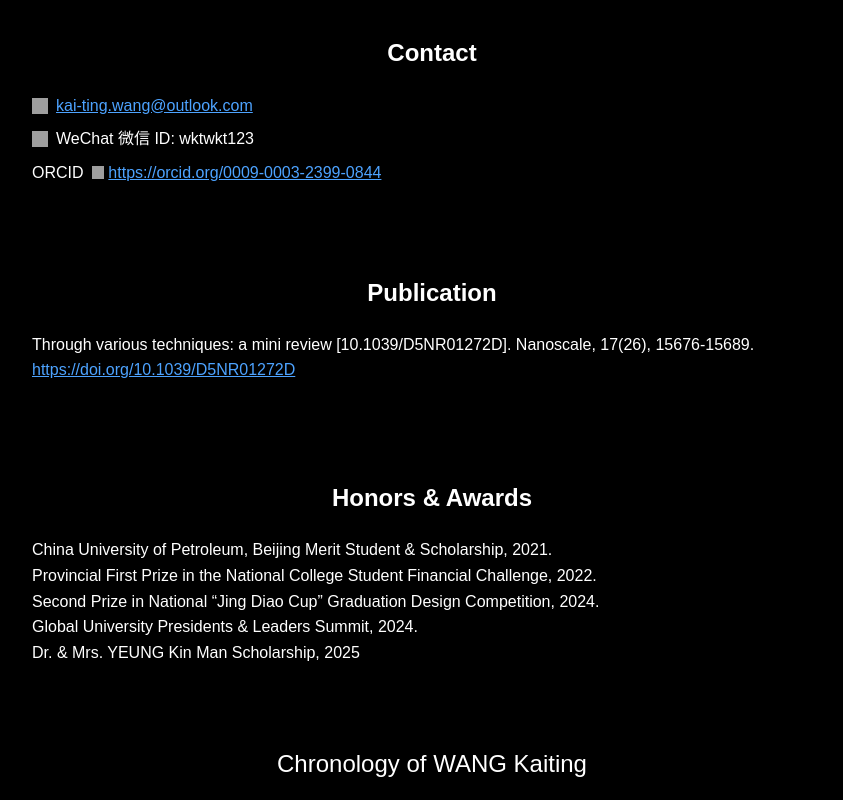
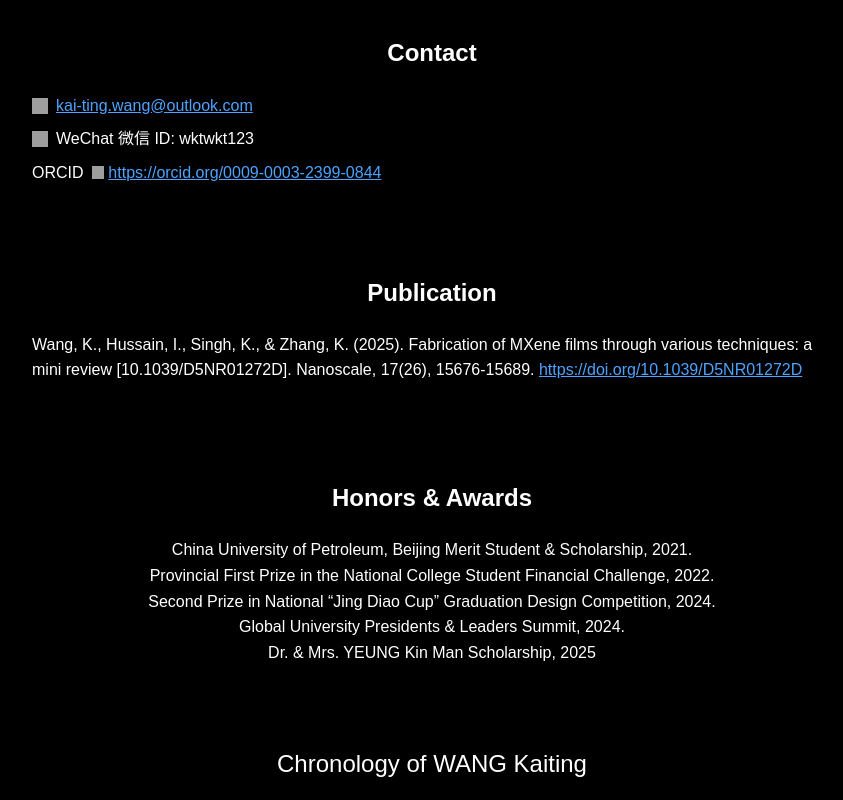
Before and after one commit to kaitingwang1002/kaitingwang1002.github.io, a plain HTML site: page index.html in a window 1280 px wide. Shown: the part 782-1582 px from the top of the page, without its empty margins (208-1051 px from the left). Drawn offline with Linux system fonts and the light colour scheme; grey boxes are pictures that could not be loaded.

Commit message:
Update index.html

```diff
--- a/index.html
+++ b/index.html
@@ -113,17 +113,19 @@
 
   <section>
     <h2>Publication</h2>
-    <p>Through various techniques: a mini review [10.1039/D5NR01272D]. Nanoscale, 17(26), 15676-15689.
+    <p>Wang, K., Hussain, I., Singh, K., & Zhang, K. (2025). Fabrication of MXene films through various techniques: a mini review [10.1039/D5NR01272D]. Nanoscale, 17(26), 15676-15689.
     <a href="https://doi.org/10.1039/D5NR01272D" target="_blank" rel="noopener noreferrer">https://doi.org/10.1039/D5NR01272D</a></p>
   </section>
 
   <section>
     <h2>Honors & Awards</h2>
-    <p>China University of Petroleum, Beijing Merit Student & Scholarship, 2021.<br>
-    Provincial First Prize in the National College Student Financial Challenge, 2022.<br>
-    Second Prize in National “Jing Diao Cup” Graduation Design Competition, 2024.<br>
-    Global University Presidents & Leaders Summit, 2024.<br>
-    Dr. & Mrs. YEUNG Kin Man Scholarship, 2025</p>
+  <p style="text-align:center;">
+      China University of Petroleum, Beijing Merit Student & Scholarship, 2021.<br>
+      Provincial First Prize in the National College Student Financial Challenge, 2022.<br>
+      Second Prize in National “Jing Diao Cup” Graduation Design Competition, 2024.<br>
+      Global University Presidents & Leaders Summit, 2024.<br>
+      Dr. & Mrs. YEUNG Kin Man Scholarship, 2025
+    </p>
   </section>
 
   <section>
```
